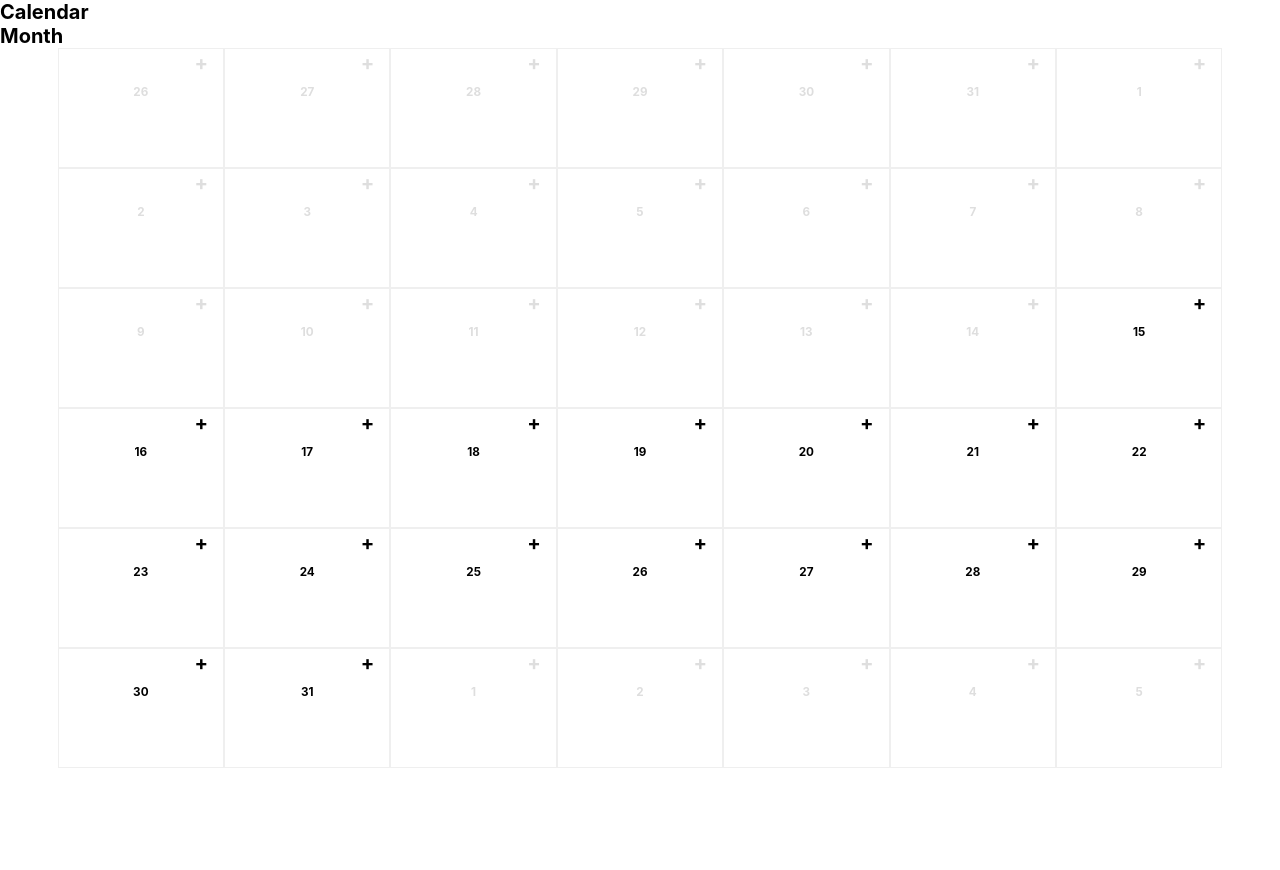
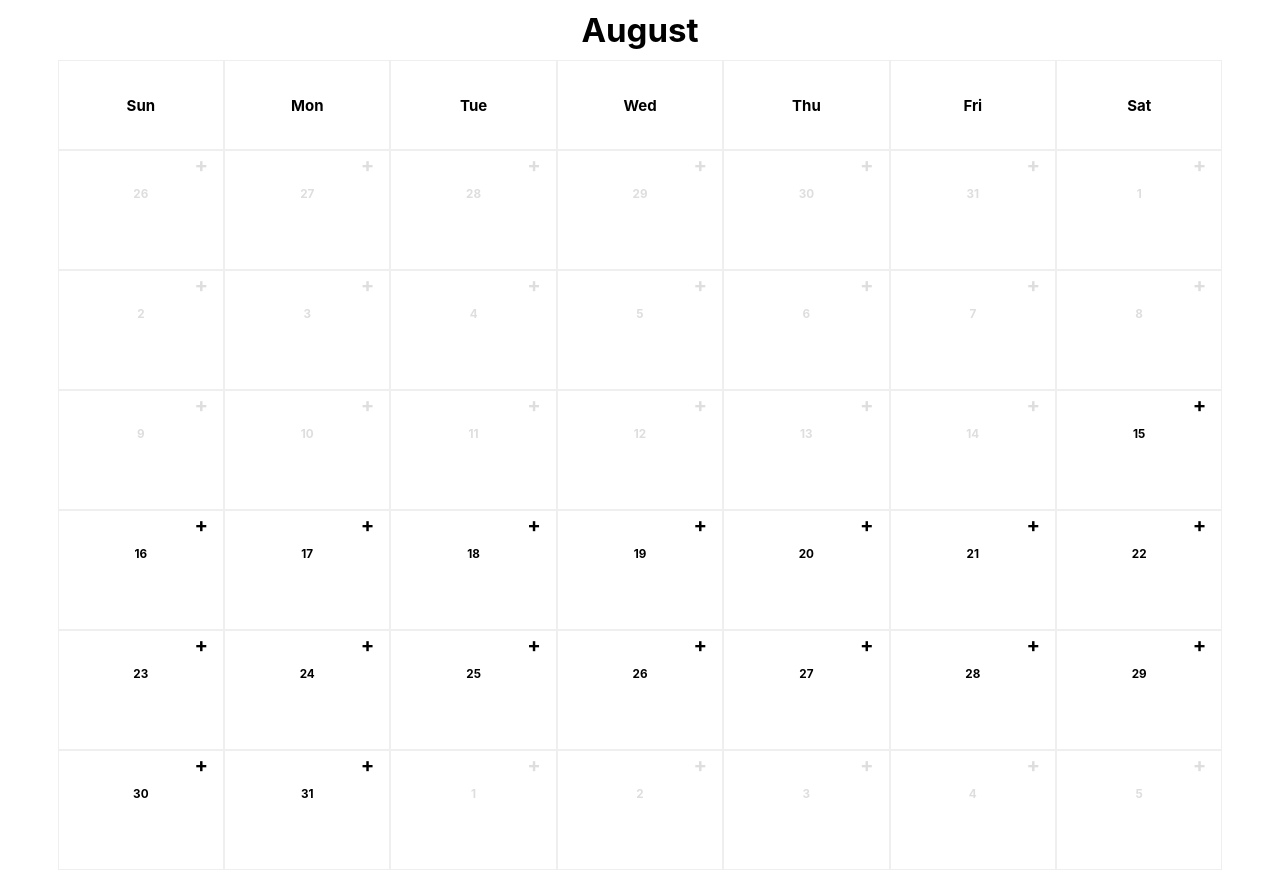
Before and after one commit to sebaslh12/calendar-challenge, a React (Create React App) app: page / in a window 1280 px wide. Before the commit the page ends 800 px from the top, so only its background shows below. Built offline with nearby package versions, Linux system fonts and the light colour scheme.

Commit message:
Adding Month and Days name.

```diff
--- a/src/App.js
+++ b/src/App.js
@@ -7,11 +7,6 @@ import './App.css';
 function App() {
 	return (
 		<Provider store={store}>
-			<div className="App">
-				<header className="App-header">
-					<h1>Calendar</h1>
-				</header>
-			</div>
 			<Calendar />
 		</Provider>
 	);
--- a/src/Utils/index.js
+++ b/src/Utils/index.js
@@ -24,7 +24,7 @@ export const days = [
 	'Sun',
 	'Mon',
 	'Tue',
-	'Weds',
+	'Wed',
 	'Thu',
 	'Fri',
 	'Sat'
--- a/src/components/Calendar/Month.js
+++ b/src/components/Calendar/Month.js
@@ -1,6 +1,7 @@
 import React from 'react';
 import dayjs from 'dayjs';
 import Day from './Day';
+import { days, months } from '../../Utils';
 
 const daysOfPastMonth = (dayOfWeek, startingDay) => {
 	const weekBefore = [];
@@ -38,8 +39,11 @@ const Month = ({ month }) => {
 	const renderDays = [...pastMonth, ...currentMonth, ...nextMonth];
 
 	return (
-		<div>
-			<h1>Month</h1>
+		<div className="month">
+			<h1 className="month__title">{months[month.currentMonth]}</h1>
+			<div className="days-container">
+				{days.map((day, index) => <DayItem day={day} key={index} />)}
+			</div>
 			<div className="days-container">
 				{renderDays.map((day, index) => <Day key={index} dayData={day} currentMonth={month.currentMonth} />)}
 			</div>
@@ -48,3 +52,9 @@ const Month = ({ month }) => {
 }
 
 export default Month;
+
+const DayItem = ({ day }) => (
+	<div className="day day__col">
+		<h2>{day}</h2>
+	</div>
+)
--- a/src/components/Calendar/styles.css
+++ b/src/components/Calendar/styles.css
@@ -1,3 +1,12 @@
+.month {
+	text-align: center;
+}
+
+.month__title {
+	font-size: 3.3rem;
+	margin: 1rem 0;
+}
+
 .days-container {
 	display: flex;
 	flex-direction: row;
@@ -17,6 +26,10 @@
 	position: relative;
 	text-align: center;
 	width: 13%;
+}
+
+.day__col {
+	height: 9rem;
 }
 
 .day.disabled {
```
